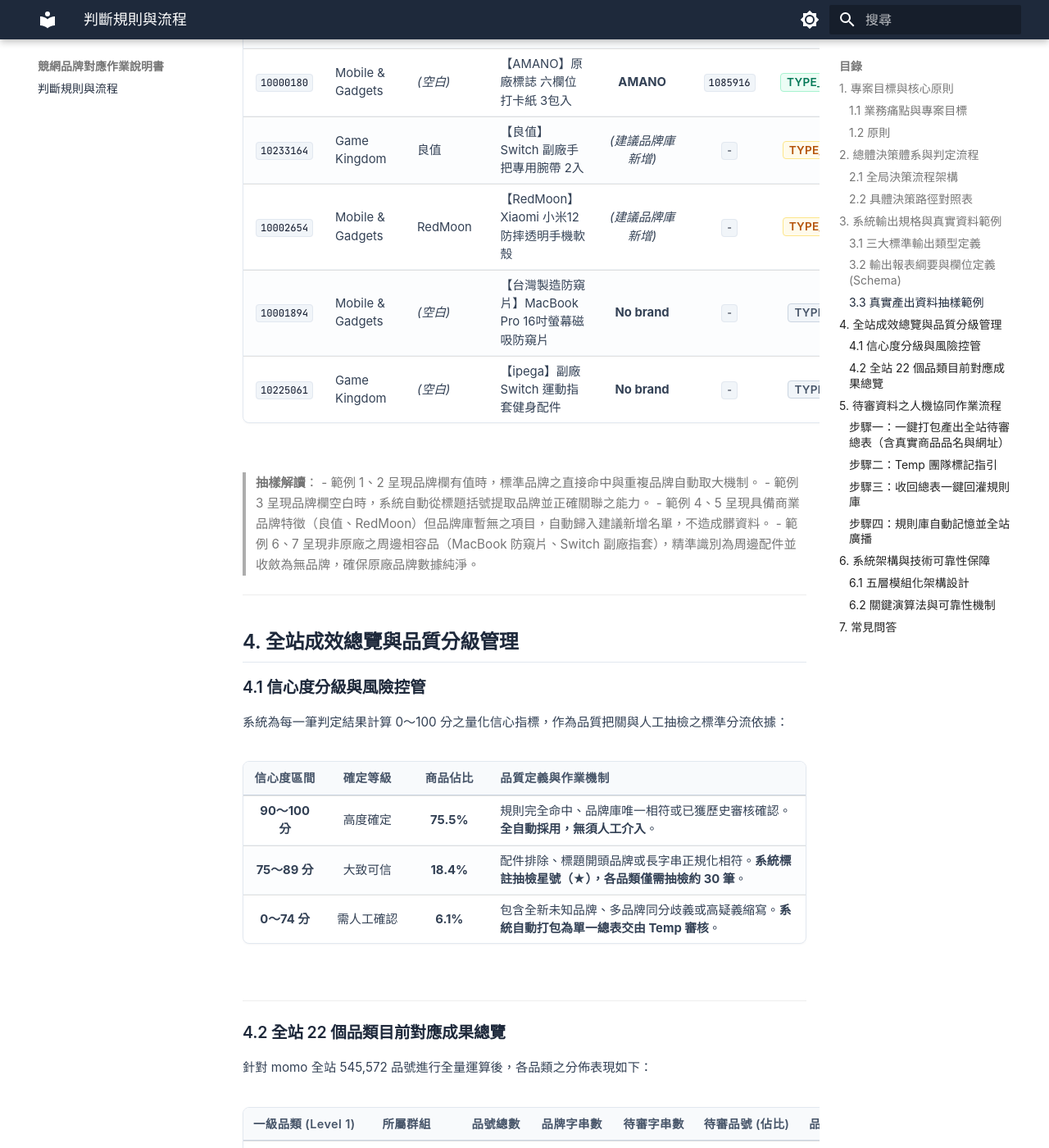
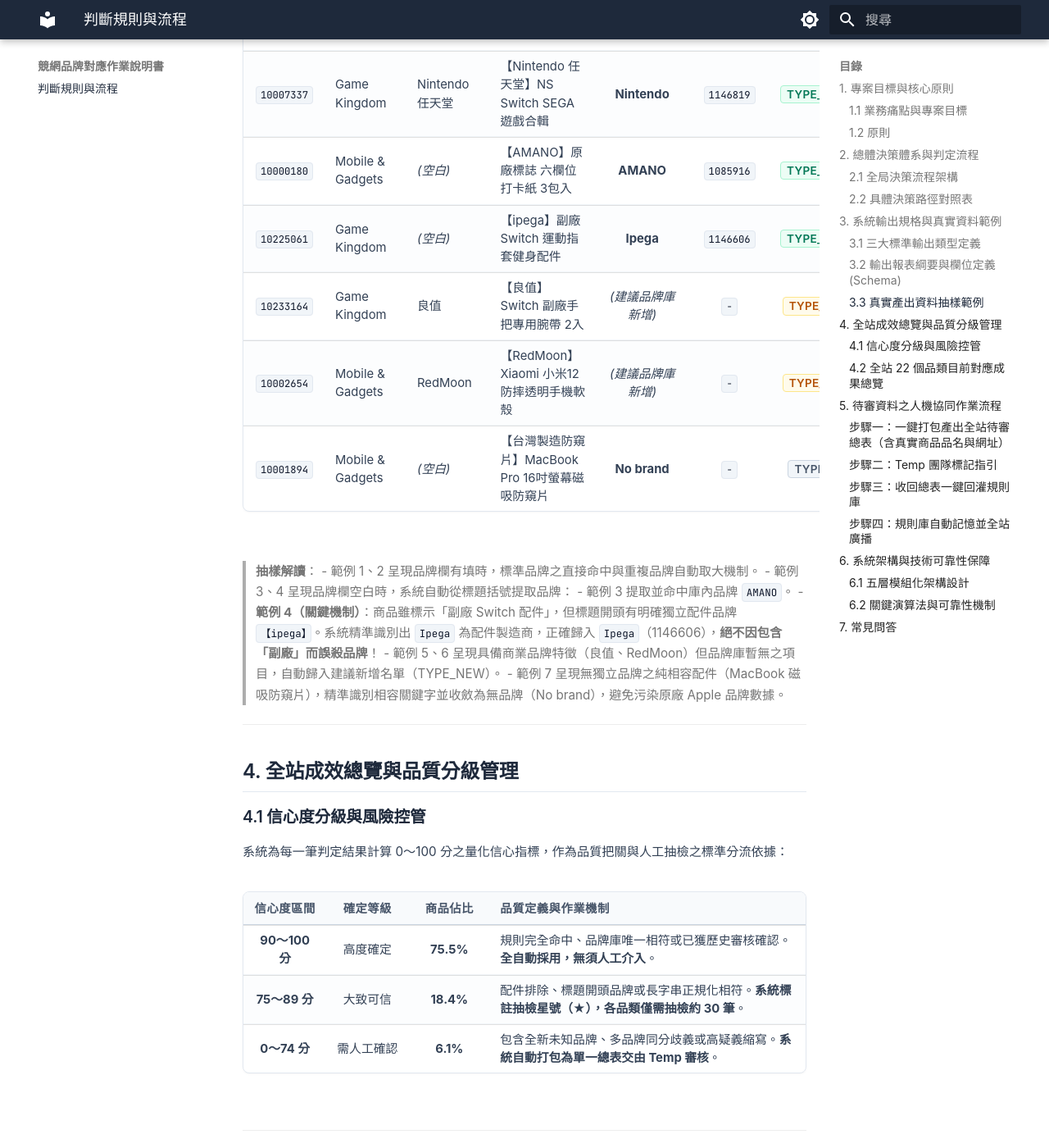
Before and after one commit to griffin-hihihi/brand-tagging-Doc, an MkDocs documentation site: the page built from docs/index.md, in a window 1280 px wide and 1400 px high, scrolled down 5839 px. Shown: the whole window at 82% size. Built offline with MkDocs 1.6.1 and Material for MkDocs 9.7.7, drawn with Linux system fonts in a browser that asks for light colours; some of the changed text lies outside the part shown.

Commit message:
fix(engine): recognize third-party accessory brands in brackets (e.g. ipega, 犀牛盾) before accessory fallback

```diff
--- a/docs/index.md
+++ b/docs/index.md
@@ -25,8 +25,9 @@
    - 比對時優先校驗商品所屬之一級品類。
    - 若商品文字僅局部包含某個品牌名稱，但兩者品類完全不符，系統判定為不相符。例如書籍類漫畫《KING GOLF》內含單字 `GOLF`，而品牌庫中的 `GOLF` 登記為汽車配件，系統直接否決，防止跨領域誤對應。
 
-3. **相容周邊與副廠收斂為無品牌**
-   - 手機保護貼、副廠手把配件、轉接線等商品，其本體並非原廠品牌。系統一律將相容描述（如「適用 iPhone」、「Switch 副廠」）辨識為周邊配件，**收斂為無品牌（No brand）**，避免污染原廠品牌庫銷售統計。
+3. **相容周邊與副廠之製造商精準識別**
+   - **無獨立品牌之純相容配件**：手機保護貼、通用轉接線、白牌副廠支架等，本體並非原廠所製。系統一律將純相容描述（如「適用 iPhone」、「Switch 副廠」）收斂為**無品牌（No brand）**，避免污染原廠品牌庫銷售統計。
+   - **具獨立第三方製造商品牌之周邊**：例如 `【ipega】副廠 Switch 運動指套`、`【犀牛盾】iPhone 15 防摔保護殼`、`【良值】Switch 副廠手把專用腕帶`。系統精準識別其第三方製造商身份，**正確歸入該品牌庫（Ipega、犀牛盾）或建議新增（良值）**，絕不因內文包含「副廠」或相容主機名稱而誤判為無品牌。
 
 ---
 
@@ -131,16 +132,18 @@
 | `10000402` | Beauty | BURBERRY 巴寶莉 | 【BURBERRY 巴寶莉】風格男性淡香水 EDT 100ml | **Burberry** | `1146353` | <span class="badge badge-pool">TYPE_POOL</span> | 1.3 品牌欄完全相符 | <span class="badge badge-score">96</span> |
 | `10007337` | Game Kingdom | Nintendo 任天堂 | 【Nintendo 任天堂】NS Switch SEGA 遊戲合輯 | **Nintendo** | `1146819` | <span class="badge badge-pool">TYPE_POOL</span> | 1.4 重複取業績最高 | <span class="badge badge-score">90</span> |
 | `10000180` | Mobile & Gadgets | *(空白)* | 【AMANO】原廠標誌 六欄位打卡紙 3包入 | **AMANO** | `1085916` | <span class="badge badge-pool">TYPE_POOL</span> | 2.2 標題【】提取 | <span class="badge badge-score">86</span> |
+| `10225061` | Game Kingdom | *(空白)* | 【ipega】副廠 Switch 運動指套健身配件 | **Ipega** | `1146606` | <span class="badge badge-pool">TYPE_POOL</span> | 2.2 標題【】提取 | <span class="badge badge-score">86</span> |
 | `10233164` | Game Kingdom | 良值 | 【良值】Switch 副廠手把專用腕帶 2入 | *(建議品牌庫新增)* | `-` | <span class="badge badge-new">TYPE_NEW</span> | 1.6 品牌庫未收錄 | <span class="badge badge-score">82</span> |
 | `10002654` | Mobile & Gadgets | RedMoon | 【RedMoon】Xiaomi 小米12 防摔透明手機軟殼 | *(建議品牌庫新增)* | `-` | <span class="badge badge-new">TYPE_NEW</span> | 1.6 品牌庫未收錄 | <span class="badge badge-score">82</span> |
 | `10001894` | Mobile & Gadgets | *(空白)* | 【台灣製造防窺片】MacBook Pro 16吋螢幕磁吸防窺片 | **No brand** | `-` | <span class="badge badge-nb">TYPE_NB</span> | 2.1 配件/相容品排除 | <span class="badge badge-score">88</span> |
-| `10225061` | Game Kingdom | *(空白)* | 【ipega】副廠 Switch 運動指套健身配件 | **No brand** | `-` | <span class="badge badge-nb">TYPE_NB</span> | 2.1 配件/相容品排除 | <span class="badge badge-score">88</span> |
 
 > **抽樣解讀**：
-> - 範例 1、2 呈現品牌欄有值時，標準品牌之直接命中與重複品牌自動取大機制。
-> - 範例 3 呈現品牌欄空白時，系統自動從標題括號提取品牌並正確關聯之能力。
-> - 範例 4、5 呈現具備商業品牌特徵（良值、RedMoon）但品牌庫暫無之項目，自動歸入建議新增名單，不造成髒資料。
-> - 範例 6、7 呈現非原廠之周邊相容品（MacBook 防窺片、Switch 副廠指套），精準識別為周邊配件並收斂為無品牌，確保原廠品牌數據純淨。
+> - 範例 1、2 呈現品牌欄有填時，標準品牌之直接命中與重複品牌自動取大機制。
+> - 範例 3、4 呈現品牌欄空白時，系統自動從標題括號提取品牌：
+>   - 範例 3 提取並命中庫內品牌 `AMANO`。
+>   - **範例 4（關鍵機制）**：商品雖標示「副廠 Switch 配件」，但標題開頭有明確獨立配件品牌 `【ipega】`。系統精準識別出 `Ipega` 為配件製造商，正確歸入 `Ipega`（1146606），**絕不因包含「副廠」而誤殺品牌**！
+> - 範例 5、6 呈現具備商業品牌特徵（良值、RedMoon）但品牌庫暫無之項目，自動歸入建議新增名單（TYPE_NEW）。
+> - 範例 7 呈現無獨立品牌之純相容配件（MacBook 磁吸防窺片），精準識別相容關鍵字並收斂為無品牌（No brand），避免污染原廠 Apple 品牌數據。
 
 ---
 
@@ -267,8 +270,10 @@
 ---
 
 ## 7. 常見問答
-**Q1：副廠配件或相容周邊（如 iPhone 保護貼、Switch 副廠手把），會不會被系統誤判為原廠品牌？**
-> **說明**：不會。系統在軌道 A（1.2）與軌道 B（2.1）均設置高優先級之周邊配件與相容詞檢驗機制。凡標題或品牌欄包含「保護貼」、「適用」、「副廠」、「替換頭」、「支架」等配件特徵詞者，系統皆判定為相容周邊，**一律歸入無品牌（No brand）**，絕不污染原廠 Apple 或 Nintendo 品牌數據。
+**Q1：副廠配件或相容周邊（如 iPhone 保護貼、Switch 副廠手把），會不會被誤判為原廠品牌？若配件本身有獨立品牌（如 ipega、犀牛盾）又該如何處理？**
+> **說明**：
+> 1. **純相容或白牌配件（收斂為 No brand）**：凡商品無獨立第三方品牌，且標題僅提及相容主機與配件詞（如「iPhone 15 鋼化膜」、「適用 Switch 散熱支架」），或標題假借原廠名義但宣告副廠（如「【Apple】副廠充電線」），系統一律判定為相容周邊，**歸入無品牌（No brand，路徑 2.1）**，絕不誤算入原廠 Apple 或 Nintendo 銷售數據。
+> 2. **具獨立製造商品牌之配件（正確歸入第三方品牌）**：若周邊配件本身具備合法獨立品牌（如「【ipega】副廠 Switch 手把運動指套」、「【犀牛盾】iPhone 15 防摔殼」、「【良值】Switch 配件」），系統會精準識別其獨立品牌身份，**正確歸入該品牌庫（Ipega、犀牛盾）或建議新增（良值）**，絕不因出現「副廠/Switch/iPhone」字眼而誤殺品牌！
 
 **Q2：如果同一個品牌名稱出現在不同品類（如運動用品 vs 3C 電腦周邊），系統會不會誤配？**
 > **說明**：不會。系統以商品所屬之一級品類作為隔離邊界。比對時，若候選品牌在該品類無關聯，且非 100% 完全相符時，系統會啟動「跨品類懲罰」直接否決比對，杜絕跨領域誤判。
```
Also changed, not shown: 判斷規則與流程.md (+16 -11 lines), 1 other file.
